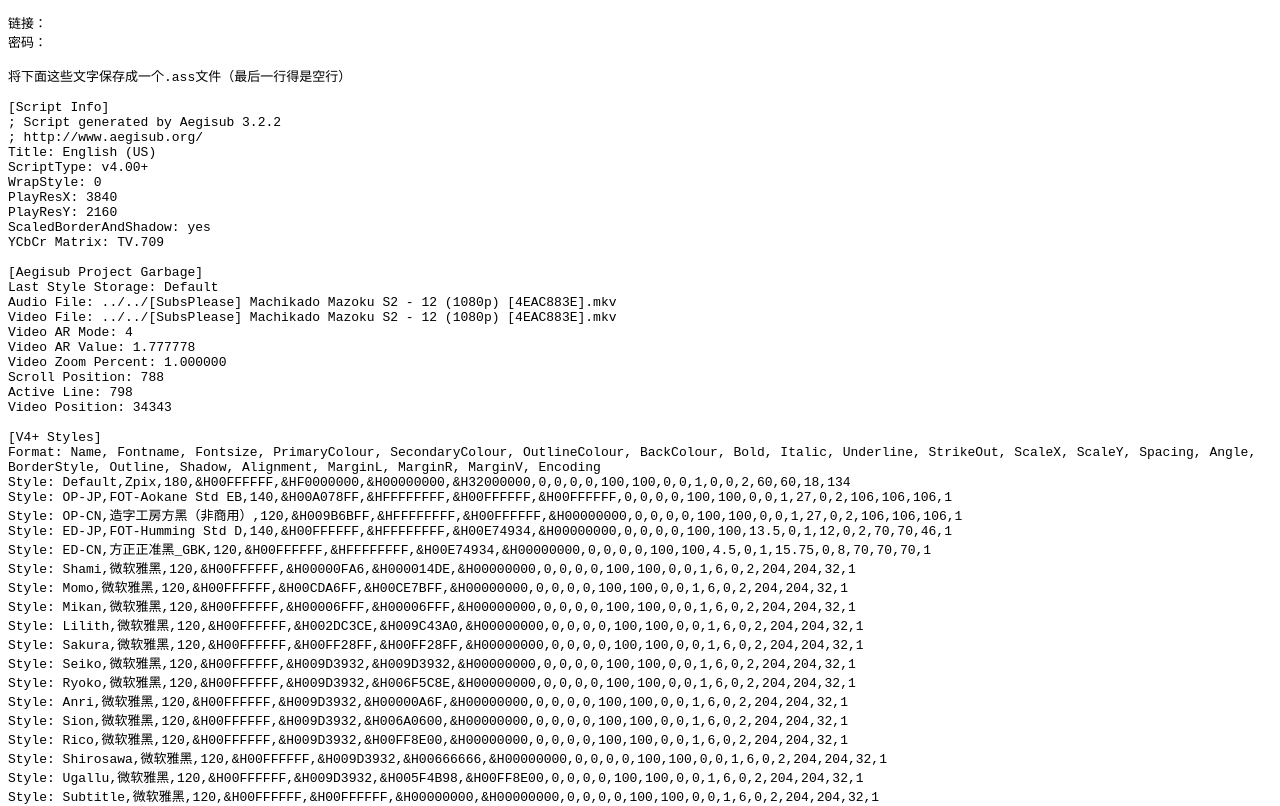
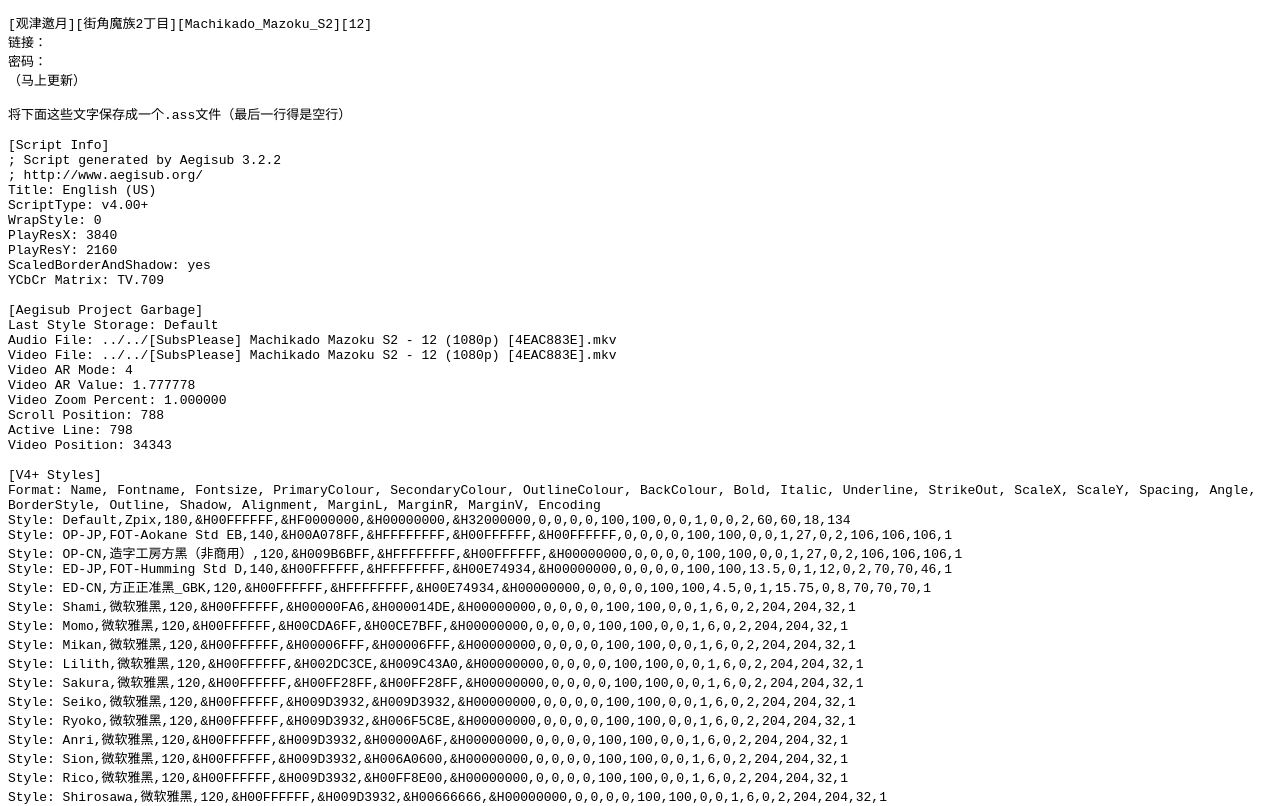
Before and after one commit to Kuanzin0562/Machikado0212.github.io, a plain HTML site: page index.html in a window 1280 px wide. Shown: the top 806 px of the page. Drawn offline with Linux system fonts and the light colour scheme.

Commit message:
Update index.html

```diff
--- a/index.html
+++ b/index.html
@@ -6,8 +6,10 @@
 </head>
 <body>
 	<pre style="word-wrap: break-word; white-space: pre-wrap;">
+[观津邀月][街角魔族2丁目][Machikado_Mazoku_S2][12]
 链接：
 密码：
+（马上更新）
 
 将下面这些文字保存成一个.ass文件（最后一行得是空行）
 
```
